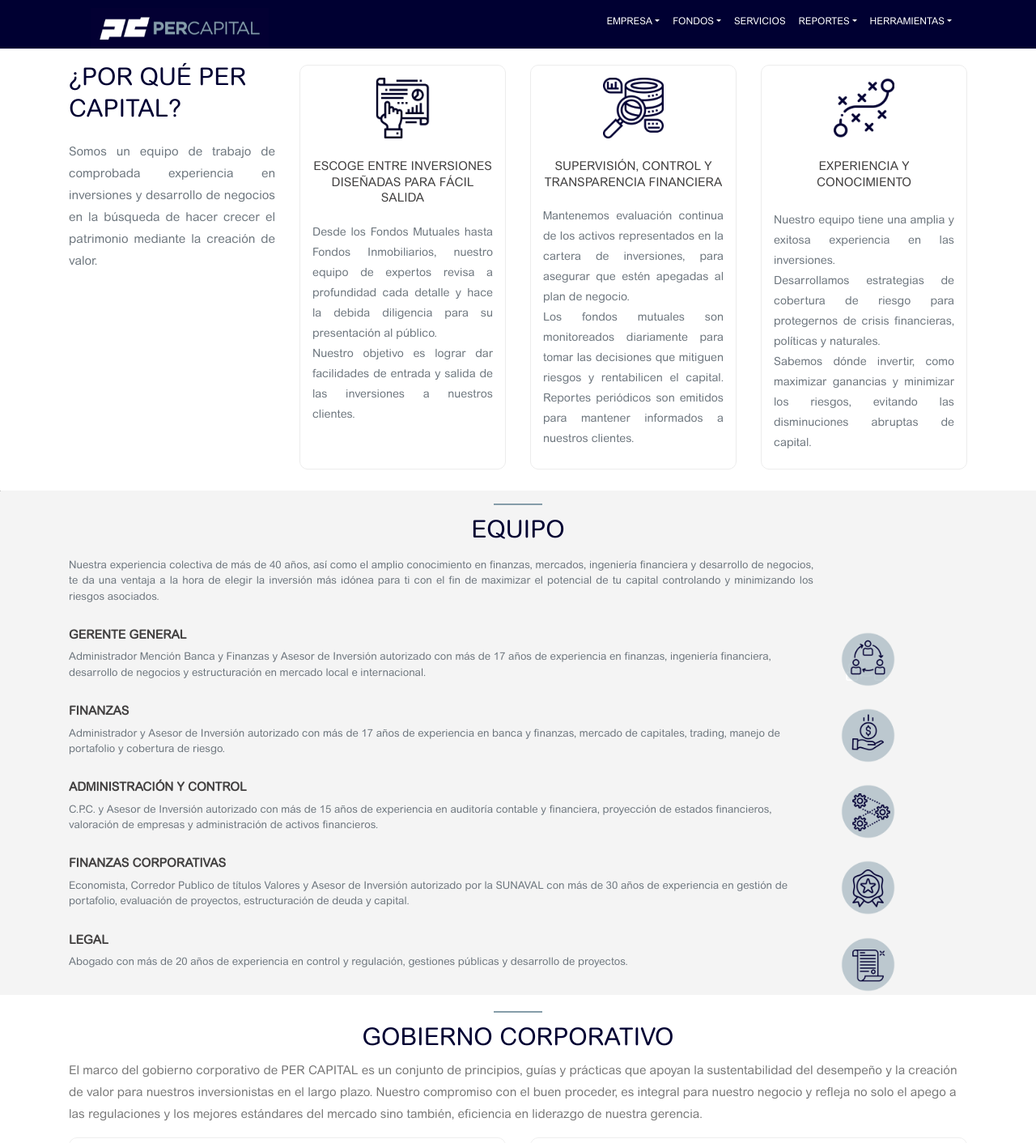
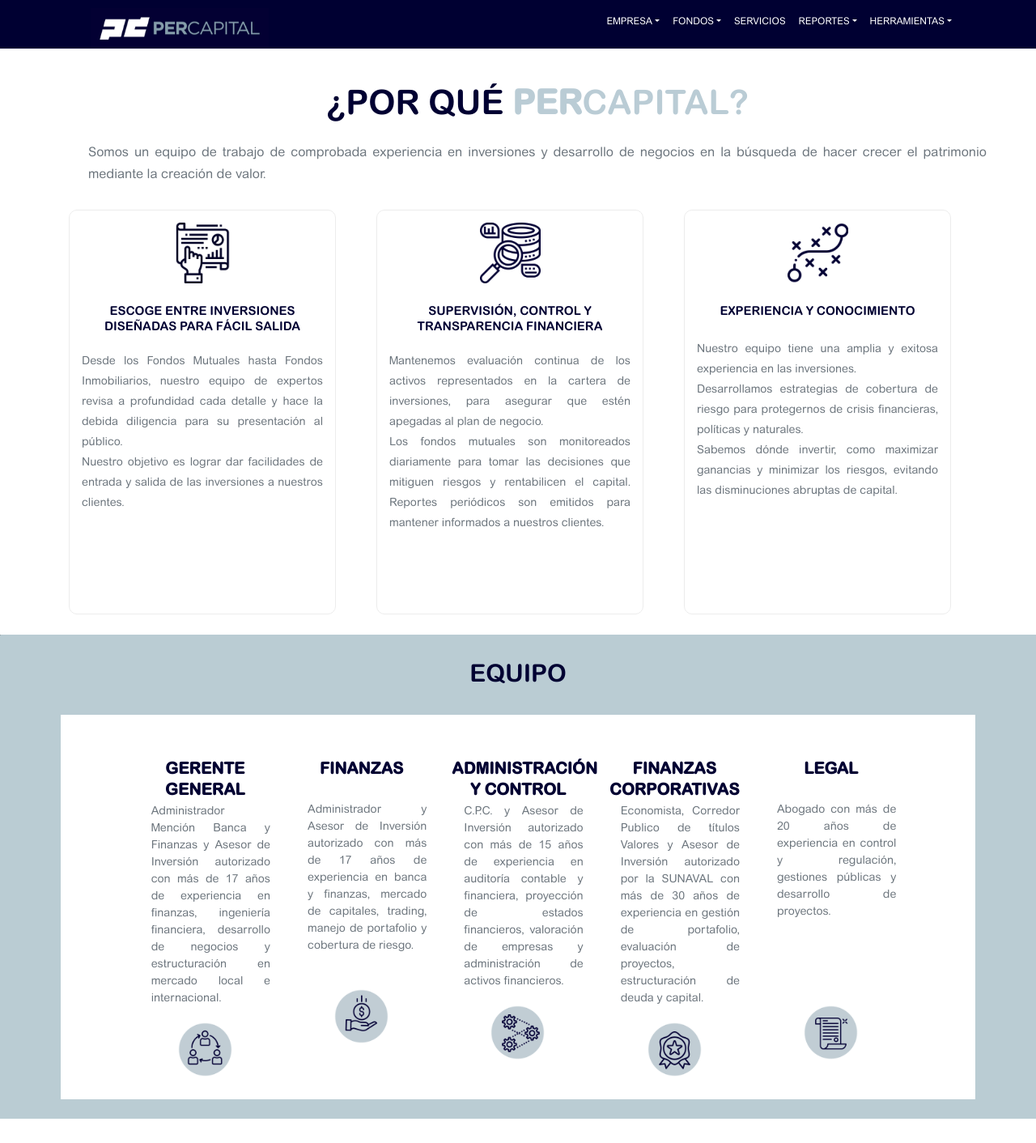
Before and after one commit to metalsonic21/PerCapital, a Vue app: page /about in a window 1280 px wide. Shown: the top 1412 px of the page at 81% size. Built offline with nearby package versions, Linux system fonts and the light colour scheme; what vue-flag-icon, vue-script2 would draw is missing.

Commit message:
applied all new styles to "about"
i still haven't figured out how to fix the RSS :/

```diff
--- a/public/css/percapital.css
+++ b/public/css/percapital.css
@@ -40,8 +40,15 @@
     font-family: "Arial-Rounded-MT";
     src: url("../fonts/arial-rounded-mt.ttf");
 }
+
+@font-face{
+    font-family: "Arial-Rounded-MT-Bold";
+    src: url("../fonts/arlrdbd.ttf");
+}
+
 .title-mine {
-    font-family: Arial-Rounded-MT
+    font-family: Arial-Rounded-MT-Bold !important;
+    color: #000032;
 }
 
 .main-heading h2,
@@ -512,6 +519,7 @@
     border-radius: 10px;
     transition-duration: .3s;
     max-height: 500px;
+    width:330px
 }
 
 .article-block i {
@@ -579,6 +587,7 @@
     margin-top: 10px !important;
     font-size: 30px !important;
     font-weight: 200 !important;
+    font-family: Arial-Rounded-MT-Bold !important;
 }
 
 .nav .label,
@@ -934,6 +943,17 @@
     margin-top: 5px;
 }
 
+.light-section{
+    margin-top: 5px;
+    background: #baccd3;
+}
+
+.white-section{
+    background-color: #FFFFFF;
+}
+
+
+
 .features-block {
     margin-top: 40px;
 }
@@ -1073,13 +1093,13 @@
 .faq-item {
     padding: 20px;
     margin-bottom: 2px;
-    background: #f4f4f4;
+    background: #baccd3;
 }
 
 .faq-question {
     font-size: 18px;
     font-weight: 600;
-    color: #859da9;
+    color: #000032;
     display: block;
 }
 
@@ -1096,7 +1116,8 @@
 }
 
 .faq-item .tag-item {
-    background: #f3f3f4;
+    background: #000032;
+    color:#fff;
     padding: 2px 6px;
     font-size: 10px;
     text-transform: uppercase;
@@ -1676,5 +1697,51 @@
 }
 
 body{
-    font-family: Arial-Rounded-MT !important;
-}
+    font-family: Arial-Rounded-MT;
+}
+
+/* New styles */
+.titleh1-new{
+    font-size: 42px !important;
+}
+
+.text-about{
+    font-size: 16px !important;
+}
+
+.team-title{
+    font-size:20px !important;
+}
+@media (min-width: 990px) {
+    .container-team{
+        margin-left:75px;
+        margin-right:75px;
+    }
+
+    .team-text{
+        margin-top:-5px;
+        margin-left: 15px;
+        padding-right: 1px;
+        font-size:14px;
+    }
+    #legalimg{
+        margin-top:-10px;
+    }
+}
+
+@media (max-width: 990px) {
+    .container-team{
+        margin-left:10px;
+        margin-right:10px;
+    }
+
+    .team-text{
+        margin-top:-5px;
+        margin-left: 15px;
+        margin-right: 15px;
+    }
+
+    #legalimg{
+        margin-top:-100px;
+    }
+}
--- a/src/components/About/Corporate.vue
+++ b/src/components/About/Corporate.vue
@@ -3,7 +3,7 @@
     <div class=container>
         <div class=row>
             <div class="col-xs-12 col-sm-12 col-md-12 col-lg-12">
-                <div class="navy-line-2" style="margin-top:20px;"></div>
+                <div class="navy-line-2" style="margin-top:20px;opacity:0"></div>
                 <h1 class="title-mine text-center section-title-per">{{$t('corporate')}}</h1>
 
                 <div class=text-content>
@@ -13,7 +13,7 @@
                     <div class="col-xs-12 col-md-6 col-sm-12">
                         <div class="clearfix service-box" style="height:230px;">
                             <div class=box-icon>
-                                <font-awesome-icon icon="file" size="3x" style="color:grey"></font-awesome-icon>
+                                <font-awesome-icon icon="file" size="3x" style="color:#baccd3"></font-awesome-icon>
                             </div>
                             <div class=box-content>
                                 <br>
@@ -33,7 +33,7 @@
                     <div class="col-xs-12 col-md-6 col-sm-12">
                         <div class="clearfix service-box" style="height:230px;">
                             <div class=box-icon>
-                                <font-awesome-icon icon="file" size="3x" style="color:grey"></font-awesome-icon>
+                                <font-awesome-icon icon="file" size="3x" style="color:#baccd3"></font-awesome-icon>
                             </div>
                             <div class=box-content>
                                 <br>
--- a/src/components/About/Faq.vue
+++ b/src/components/About/Faq.vue
@@ -1,12 +1,12 @@
 <template>
-<div id="faq" class="gray-section animated fadeInRight faq-mine">
+<div id="faq" class="light-section animated fadeInRight faq-mine">
     <b-container>
         <div class="row">
             <div class="col-lg-12">
                 <div>
                     <div class="row faq-item-mine">
                         <div class="col-lg-12 text-center">
-                            <div class="navy-line"></div>
+                            <div class="navy-line" style="opacity:0"></div>
                             <h1 align="center" class="title-mine section-title-per">{{$t('faqtit')}}</h1>
                             <small align="center">{{$t('faqhelp')}}</small>
                         </div>
--- a/src/components/About/Team.vue
+++ b/src/components/About/Team.vue
@@ -1,86 +1,60 @@
 <!-- TEAM -->
 <template>
-<div id="team" class="gray-section">
+<div id="team" class="light-section">
     <div>
         <h6 style="opacity:1;font-size:1px;">hi</h6>
     </div>
 
     <section class="features animated fadeInRight" id="equipo">
-        <div class="container">
         <div class="row">
             <div class="col-lg-12 text-center">
-                    <div class="navy-line-3"></div>
+                <div class="navy-line-3" style="opacity:0"></div>
                 <h1 class="title-mine section-title-per">{{$t('team')}}</h1>
 
             </div>
         </div>
+        <br>
+        <div class="container-team white-section">
+            <br><br>
+            <div class="row justify-content-center">
+                <b-col sm="12" md="2" lg="2">
+                    <h2 class="title-mine text-center team-title">{{$t('gg')}}</h2>
+                    <p class="text-justify text-secondary features-text team-text">{{$t('ggd')}}</p>
+                    <b-img src="/img/content/icons/icon04.png" center alt="Icono 3" width="75" height="75" />
+                </b-col>
 
-            <div class="row row-team">
-                <b-col cols="10">
-                    <p class="text-justify text-secondary features-text">{{$t('teamdesc')}}
-                    </p>
+                <b-col sm="12" md="2" lg="2">
+                    <h2 class="title-mine text-center team-title">{{$t('f')}}</h2>
+                    <br>
+                    <p class="text-secondary text-justify features-text team-text">{{$t('fd')}}</p>
+                    <br>
+                    <b-img src="/img/content/icons/icon05.png" center alt="Icono 3" width="75" height="75" />
+                </b-col>
+
+                <b-col sm="12" md="2" lg="2">
+                    <h2 class="title-mine text-center team-title">{{$t('ac')}}</h2>
+                    <p class="text-secondary text-justify features-text team-text">{{$t('acd')}}</p>
+                    <b-img src="/img/content/icons/icon06.png" center alt="Icono 3" width="75" height="75" />
+                </b-col>
+
+                <b-col sm="12" md="2" lg="2">
+                    <h2 class="title-mine text-center team-title">{{$t('fc')}}</h2>
+                    <p class="text-secondary text-justify features-text team-text">{{$t('fcd')}}</p>
+                    <b-img src="/img/content/icons/icon07.png" center alt="Icono 3" width="75" height="75" />
+                </b-col>
+
+                <b-col sm="12" md="2" lg="2">
+                    <h2 class="title-mine text-center team-title">LEGAL</h2>
+                    <br>
+                    <p class="text-secondary text-justify features-text team-text">{{$t('ld')}}</p>
+                    <br><br><br><br>
+                    <b-img src="/img/content/icons/icon08.png" center alt="Icono 3" width="75" height="75" id="legalimg" />
                 </b-col>
             </div>
-            <div class="row justify-content-center row-team">
 
-                <b-col cols="10" lg="10" md="10" class="col-lg-offset-1 features-text">
-
-                    <h2 class="title-mine">{{$t('gg')}}</h2>
-
-                    <p class="text-secondary">{{$t('ggd')}}</p>
-                </b-col>
-
-                <b-col cols="2">
-                    <br><br>
-                    <img src="/img/content/icons/icon04.png" alt="Icono 3" width="75" height="75"> </b-col>
+        <br>
         </div>
-
-            <b-row class="justify-content-center row-team">
-                <b-col cols="10" lg="10" md="10" class="features-text">
-                    <h2 class="title-mine">{{$t('f')}}</h2>
-
-                    <p class="text-secondary">{{$t('fd')}}</p>
-                </b-col>
-
-                <b-col cols="2">
-                    <br><br>
-                    <img src="/img/content/icons/icon05.png" alt="Icono 3" width="75" height="75"> </b-col>
-            </b-row>
-
-            <b-row class="justify-content-center row-team">
-                <b-col cols="10" lg="10" md="10" class="features-text">
-                    <h2 class="title-mine">{{$t('ac')}}</h2>
-                    <p class="text-secondary">{{$t('acd')}}</p>
-                </b-col>
-
-                <b-col cols="2">
-                    <br><br>
-                    <img src="/img/content/icons/icon06.png" alt="Icono 3" width="75" height="75"> </b-col>
-            </b-row>
-
-            <b-row class="justify-content-center row-team">
-                <b-col cols="10" lg="10" md="10" class="features-text">
-                    <h2 class="title-mine">{{$t('fc')}}</h2>
-                    <p class="text-secondary">{{$t('fcd')}}</p>
-                </b-col>
-
-                <b-col cols="2">
-                    <br><br>
-                    <img src="/img/content/icons/icon07.png" alt="Icono 3" width="75" height="75"> </b-col>
-            </b-row>
-
-            <b-row class="row justify-content-center">
-                <b-col cols="10" sm="10" lg="10" md="10" class="features-text">
-                    <h2 class="title-mine">LEGAL</h2>
-                    <p class="text-secondary">{{$t('ld')}}</p>
-                </b-col>
-
-                <b-col cols="2" sm="2">
-                    <br><br>
-                    <img src="/img/content/icons/icon08.png" alt="Icono 3" width="75" height="75"> </b-col>
-            </b-row>
-        </div>
-
+        <br>
     </section>
 </div>
 </template>
--- a/src/components/About/Why.vue
+++ b/src/components/About/Why.vue
@@ -5,16 +5,19 @@
     <div id="empresa" class="about-mine animated fadeInRight">
         <div class=container>
             <div class="row">
-                <div class="col-xs-12 col-md-3 col-sm-3 about-section">
+                <div class="col-xs-12 col-md-12 col-sm-12 about-section mx-4">
                     <div class="main-heading">
-                        <h1 class="title-mine section-title-per" style="margin-top:20px;">{{$t('why')}}</h1>
+                        <h1 class="titleh1-new section-title-per text-center" style="margin-top:20px;">{{$t('why')}} <span style="color:#baccd5"><strong style="font-weight:700"> PER</strong></span><span style="color:#baccd5">CAPITAL?</span> </h1>
                     </div>
                     <div class="mt-20 text-content">
-                        <p class="text-justify text-secondary">{{$t('whydesc')}}
+                        <p class="text-justify text-secondary text-about">{{$t('whydesc')}}
                         </p>
                     </div>
                 </div>
-                <div class="col-xs-12 col-md-3 col-sm-2">
+            </div>
+
+            <div class="row">
+                <div class="col-md-4 col-sm-12">
                     <article class="hover-shadow article-block article-mine"><img src="/img/content/icons/icon01.png" alt="Icono 3" width="75" height="75"><br><br>
                         <h5 class="title-mine">{{$t('w1')}}</h5>
                         <p class="text-justify text-secondary">{{$t('w1d')}}<br>{{$t('w1d1')}}
@@ -23,7 +26,7 @@
                     </article>
                 </div>
 
-                <div class="col-xs-12 col-md-3 col-sm-2">
+                <div class="col-md-4 col-sm-12">
                     <article class="hover-shadow article-block article-mine"><img src="/img/content/icons/icon02.png" alt="Icono 3" width="75" height="75"><br><br>
                         <h5 class="title-mine">{{$t('w2')}}</h5>
 
@@ -32,7 +35,7 @@
                     </article>
                 </div>
 
-                <div class="col-xs-12 col-md-3 col-sm-2">
+                <div class="col-md-4 col-sm-12">
                     <article class="hover-shadow article-block article-mine"><img src="/img/content/icons/icon03.png" alt="Icono 3" width="75" height="75"><br><br>
                         <h5 class="title-mine" style="margin-bottom:25px;">{{$t('w3')}}</h5>
                         <p class="text-justify text-secondary">{{$t('w3d1')}}<br>{{$t('w3d2')}}<br>{{$t('w3d3')}}
--- a/src/views/About.vue
+++ b/src/views/About.vue
@@ -1,10 +1,10 @@
 <template>
   <div class="about">
+    <br>
     <Why></Why>
     <Team></Team>
     <Corporate></Corporate>
-    <Faq></Faq>
-    <br>
+    <Faq style="margin-bottom:1px"></Faq>
   </div>
 </template>
 
```
Also changed, not shown: public/fonts/arlrdbd.ttf (added), src/plugins/l18n.js. Lines whose indentation alone changed are shown as unchanged.
